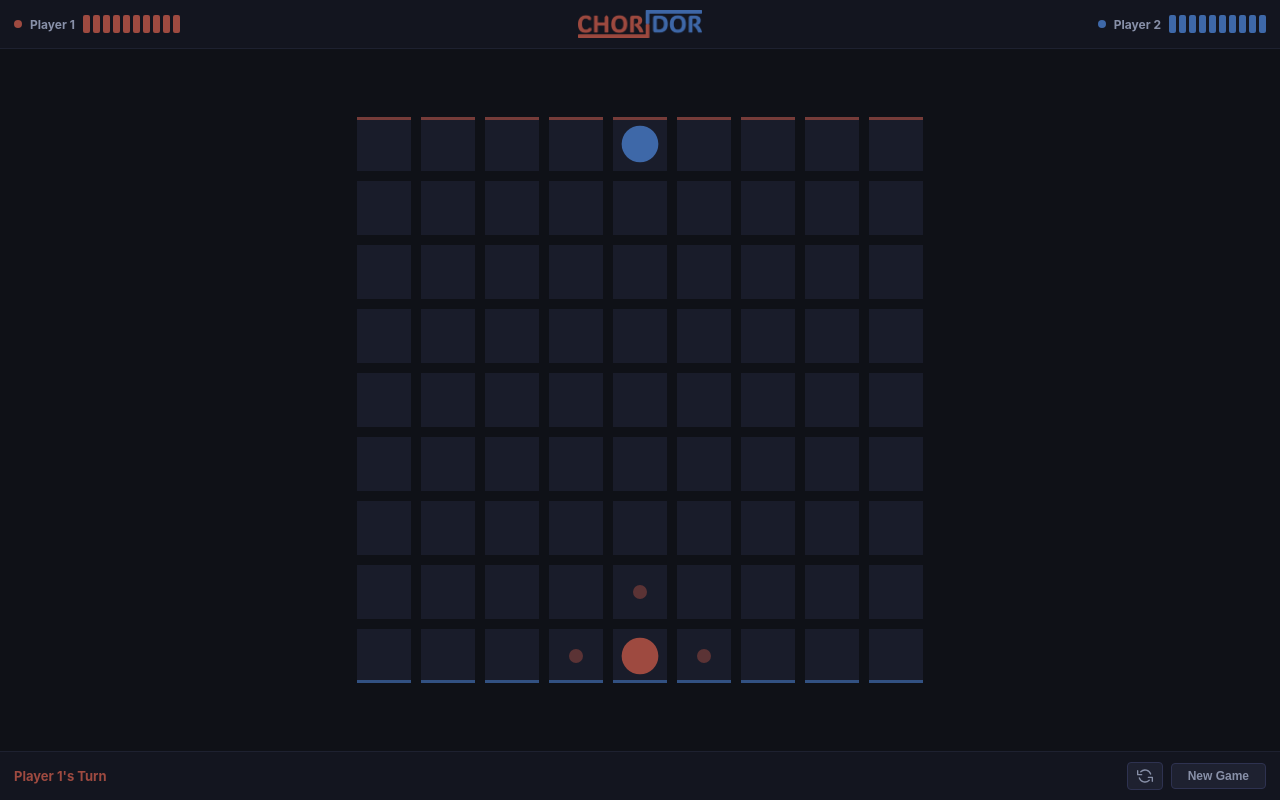
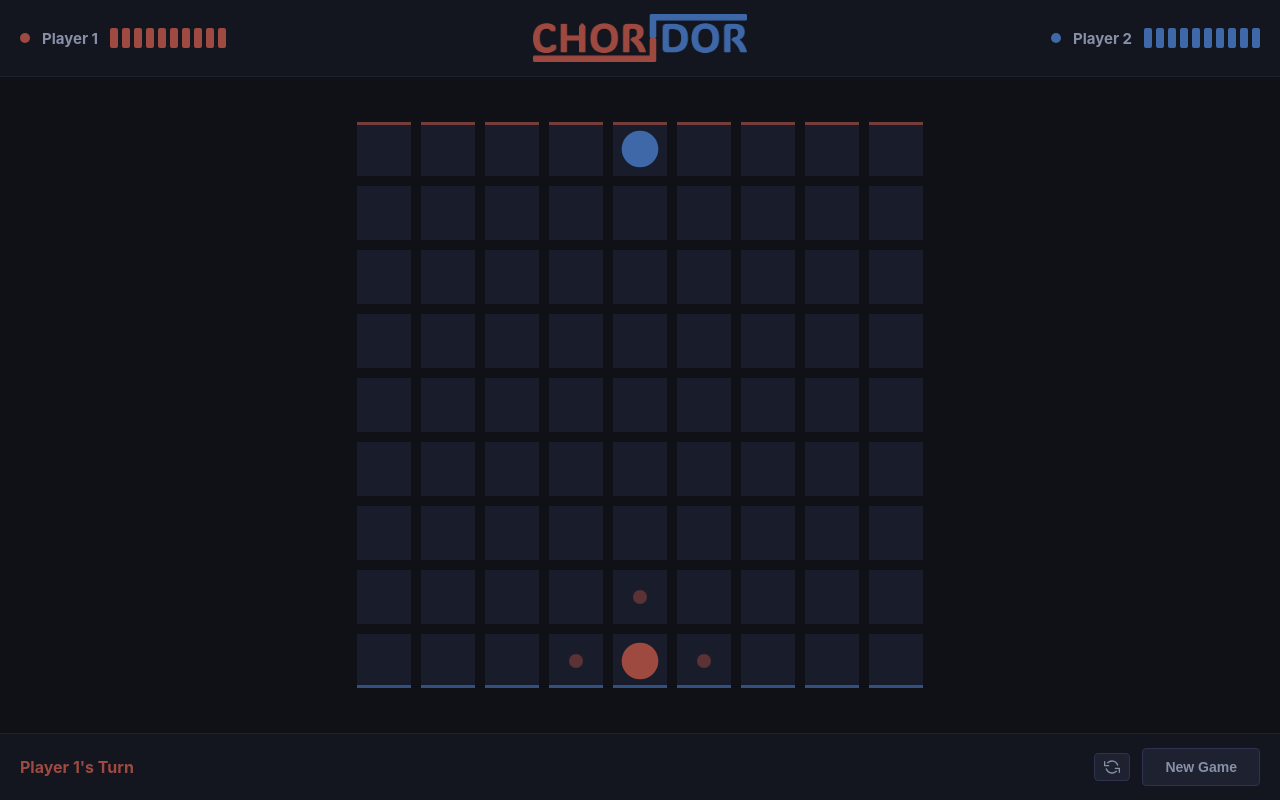
Before and after one commit to JoachimVN/CHORIDOR-web, a plain HTML site: page frontend/index.html in a window 1280 px wide. Drawn offline with Linux system fonts and the light colour scheme.

Commit message:
feat: add win screen, bigger text/buttons/logo, crisp circles with device pixel ratio

```diff
--- a/frontend/game.js
+++ b/frontend/game.js
@@ -29,9 +29,13 @@ let gameState = {
 const canvas = document.getElementById('gameBoard');
 const ctx = canvas.getContext('2d');
 
-// Set canvas size
-canvas.width = BOARD_TOTAL;
-canvas.height = BOARD_TOTAL;
+// Set canvas size with device pixel ratio for sharp rendering
+const dpr = window.devicePixelRatio || 1;
+canvas.width = BOARD_TOTAL * dpr;
+canvas.height = BOARD_TOTAL * dpr;
+canvas.style.width = BOARD_TOTAL + 'px';
+canvas.style.height = BOARD_TOTAL + 'px';
+ctx.scale(dpr, dpr);
 
 // Build wall boxes for both players
 function buildWallBoxes() {
--- a/frontend/style.css
+++ b/frontend/style.css
@@ -26,18 +26,18 @@ body {
 .top-bar {
     background: #13151F;
     border-bottom: 1px solid #1E2130;
-    padding: 10px 14px;
+    padding: 14px 20px;
     display: flex;
     justify-content: space-between;
     align-items: center;
-    gap: 12px;
+    gap: 20px;
     flex-shrink: 0;
 }
 
 .player-section {
     display: flex;
     align-items: center;
-    gap: 8px;
+    gap: 12px;
     flex: 1;
 }
 
@@ -46,9 +46,9 @@ body {
 }
 
 .player-dot {
-    width: 8px;
-    height: 8px;
-    border-radius: 8px;
+    width: 10px;
+    height: 10px;
+    border-radius: 10px;
     flex-shrink: 0;
 }
 
@@ -62,19 +62,19 @@ body {
 
 .player-name {
     color: #8890A8;
-    font-size: 12px;
+    font-size: 15px;
     font-weight: bold;
     white-space: nowrap;
 }
 
 .wall-boxes {
     display: flex;
-    gap: 3px;
+    gap: 4px;
 }
 
 .wall-box {
-    width: 7px;
-    height: 18px;
+    width: 8px;
+    height: 20px;
     border-radius: 2px;
     flex-shrink: 0;
 }
@@ -88,7 +88,7 @@ body {
 }
 
 .logo {
-    height: 28px;
+    height: 48px;
     object-fit: contain;
 }
 
@@ -99,29 +99,31 @@ body {
     align-items: center;
     overflow: hidden;
     background: #0F1117;
+    min-height: 0;
 }
 
 canvas {
     display: block;
     cursor: default;
-    max-width: 100%;
-    max-height: 100%;
+    width: 100%;
+    height: 100%;
+    object-fit: contain;
 }
 
 .bottom-bar {
     background: #13151F;
     border-top: 1px solid #1E2130;
-    padding: 10px 14px;
+    padding: 14px 20px;
     display: flex;
     justify-content: space-between;
     align-items: center;
-    gap: 12px;
+    gap: 20px;
     flex-shrink: 0;
 }
 
 .status-label {
     color: #C8CCDC;
-    font-size: 13px;
+    font-size: 16px;
     font-weight: bold;
 }
 
@@ -135,13 +137,13 @@ canvas {
 
 .controls {
     display: flex;
-    gap: 8px;
+    gap: 12px;
     align-items: center;
 }
 
 button {
-    padding: 5px 16px;
-    font-size: 12px;
+    padding: 10px 22px;
+    font-size: 14px;
     border: 1px solid #2E3250;
     border-radius: 4px;
     cursor: pointer;
```
